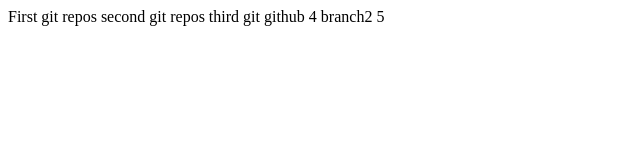
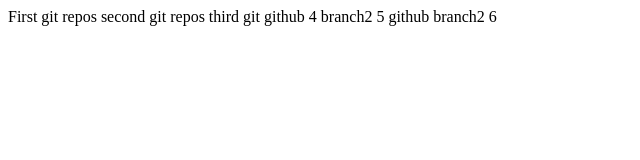
Before and after one commit to odymko/test-git, a plain HTML site: page index.html in a window 1280 px wide. Shown: the whole page, without its empty margins (0-640 px from the left). Drawn offline with Linux system fonts and the light colour scheme.

Commit message:
Update index.html

```diff
--- a/index.html
+++ b/index.html
@@ -9,6 +9,7 @@
     third git
 	github 4
 	branch2 5
+	github branch2 6
 
 </body>
 </html>
```
